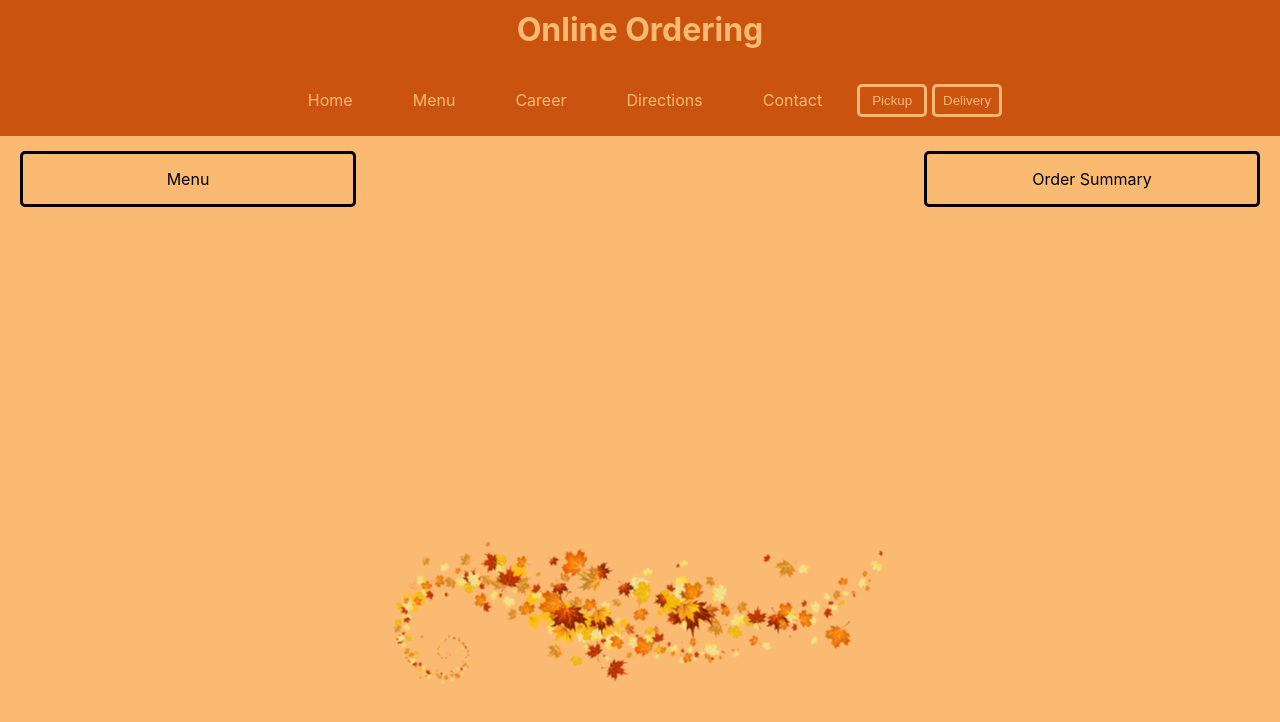
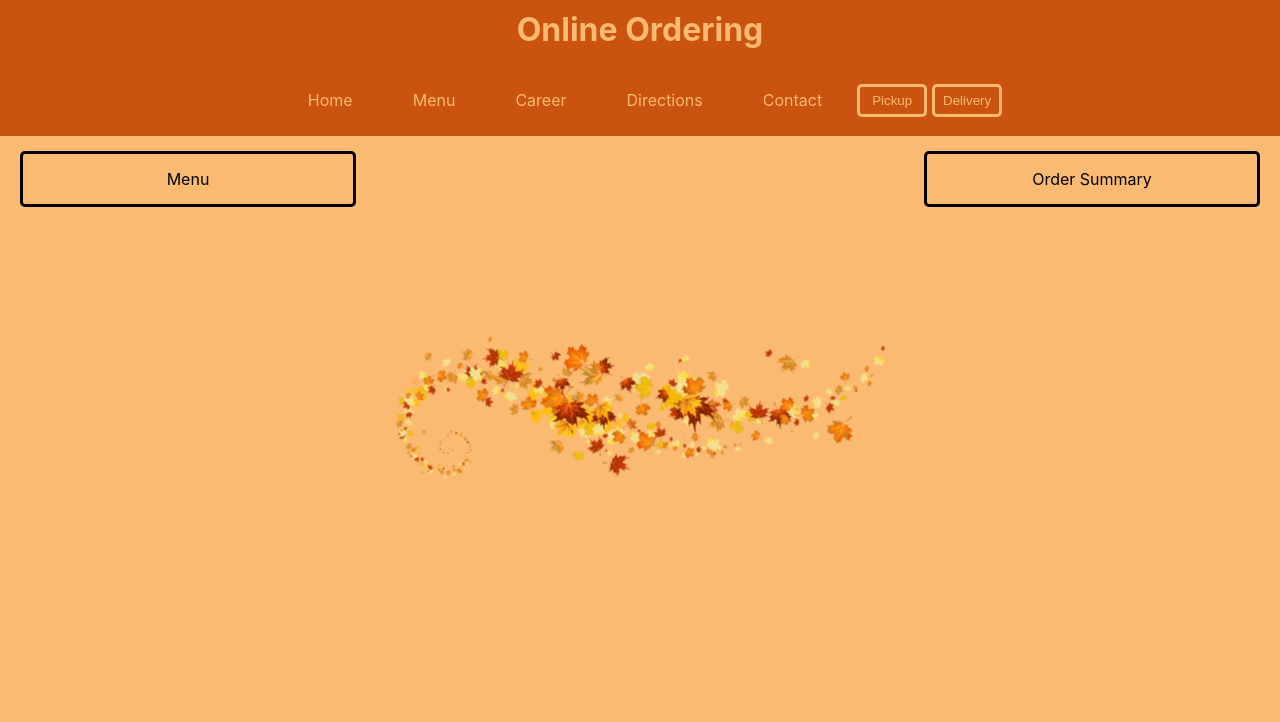
Before and after one commit to Zayzay124/RestaurantWebsite, a React (Create React App) app in the folder online ordering/: page / in a window 1280 px wide. Shown: the top 722 px of the page. Built offline with nearby package versions, Linux system fonts and the light colour scheme.

Commit message:
Update App.css

```diff
--- a/online ordering/src/App.css
+++ b/online ordering/src/App.css
@@ -96,7 +96,9 @@ button:focus {
 
 .img {
   rotate: 270deg;
-  margin: auto;
+  display: flex;
+  justify-content: center;
+  align-items: center;
 }
 
 p {
```
